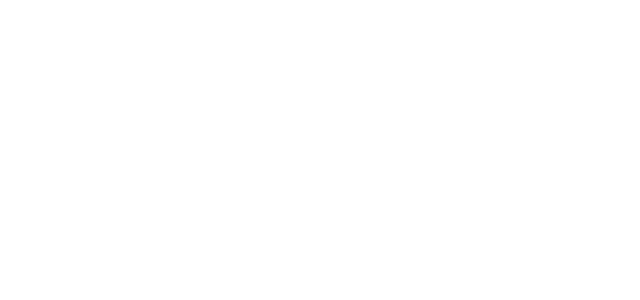
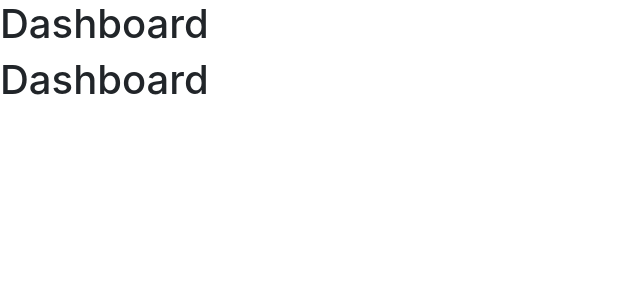
Before and after one commit to melissa-kj/KetoKitch, a React (Create React App) app in the folder Client-FrontEnd/ketokitch/: page /dashboard in a window 1280 px wide. Shown: the top 300 px of the page, without its empty margins (0-640 px from the left). Built offline with nearby package versions, Linux system fonts and the light colour scheme.

Commit message:
refactoring front end to use axios instead of fetch

```diff
--- a/Client-FrontEnd/ketokitch/src/App.js
+++ b/Client-FrontEnd/ketokitch/src/App.js
@@ -2,15 +2,33 @@ import React, { Component } from 'react';
 import { BrowserRouter as Router, Switch, Route } from 'react-router-dom';
 
 import Home from './components/Home';
+import Dashboard from './components/Dashboard';
+
 
 
 export default class App extends Component {
+
+  constructor() {
+    super();
+
+    this.state = {
+      loggedIn: false,
+      user: {}
+    }
+  }
   render() {
     return (
       <div className="app">
         <Router>
           <Switch>
-            <Route exact path={"/"} component={Home} />
+            <Route
+            exact
+            path={"/"}
+            render={props => (
+              <Home {...props} loggedIn={this.state.loggedIn} />
+            )}
+             />
+            <Route path={"/dashboard"} component={Dashboard} />
           </Switch>
         </Router>
       </div>
--- /dev/null
+++ b/Client-FrontEnd/ketokitch/src/components/Dashboard.js
@@ -0,0 +1,13 @@
+import React from 'react';
+
+const Dashboard = () => {
+  return (
+    <div>
+      <div>
+        <h1> Dashboard </h1>
+        <h1> Dashboard </h1>
+      </div>
+    </div>
+  );
+};
+export default Dashboard;
```
